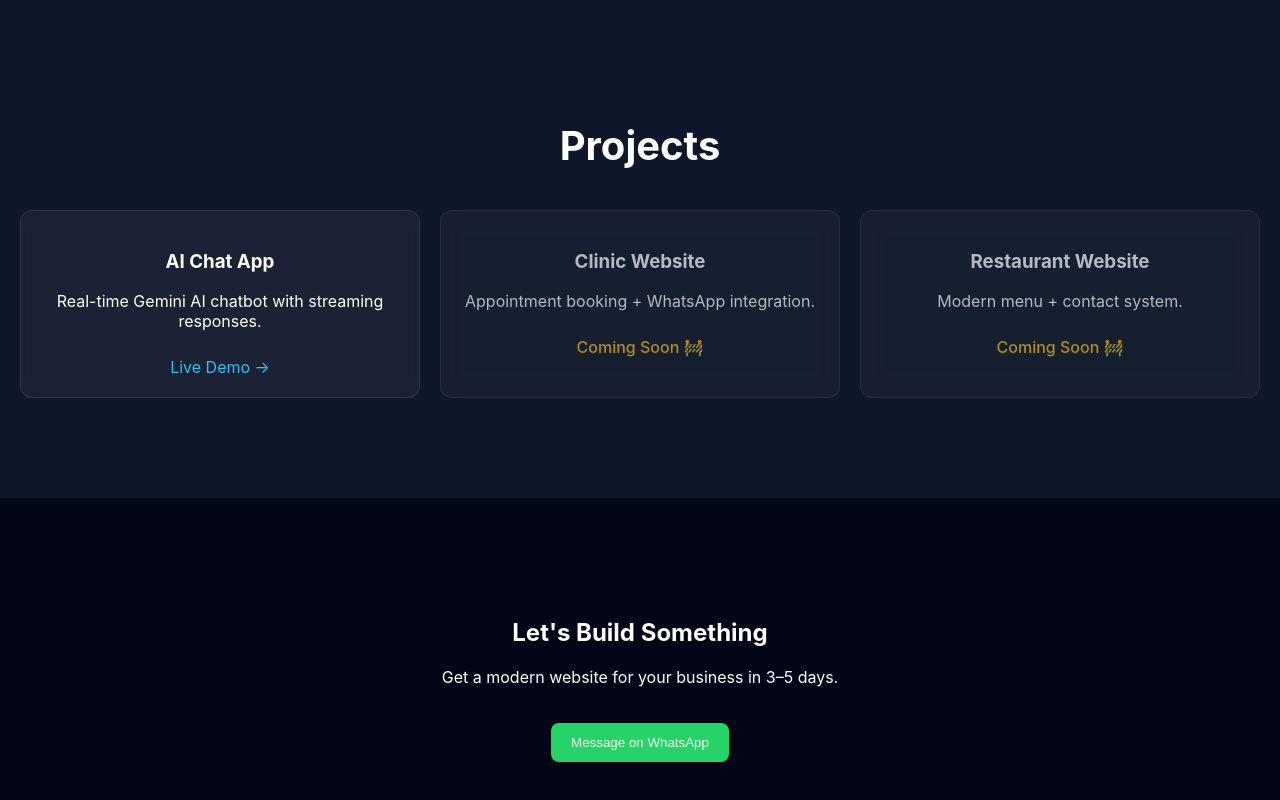
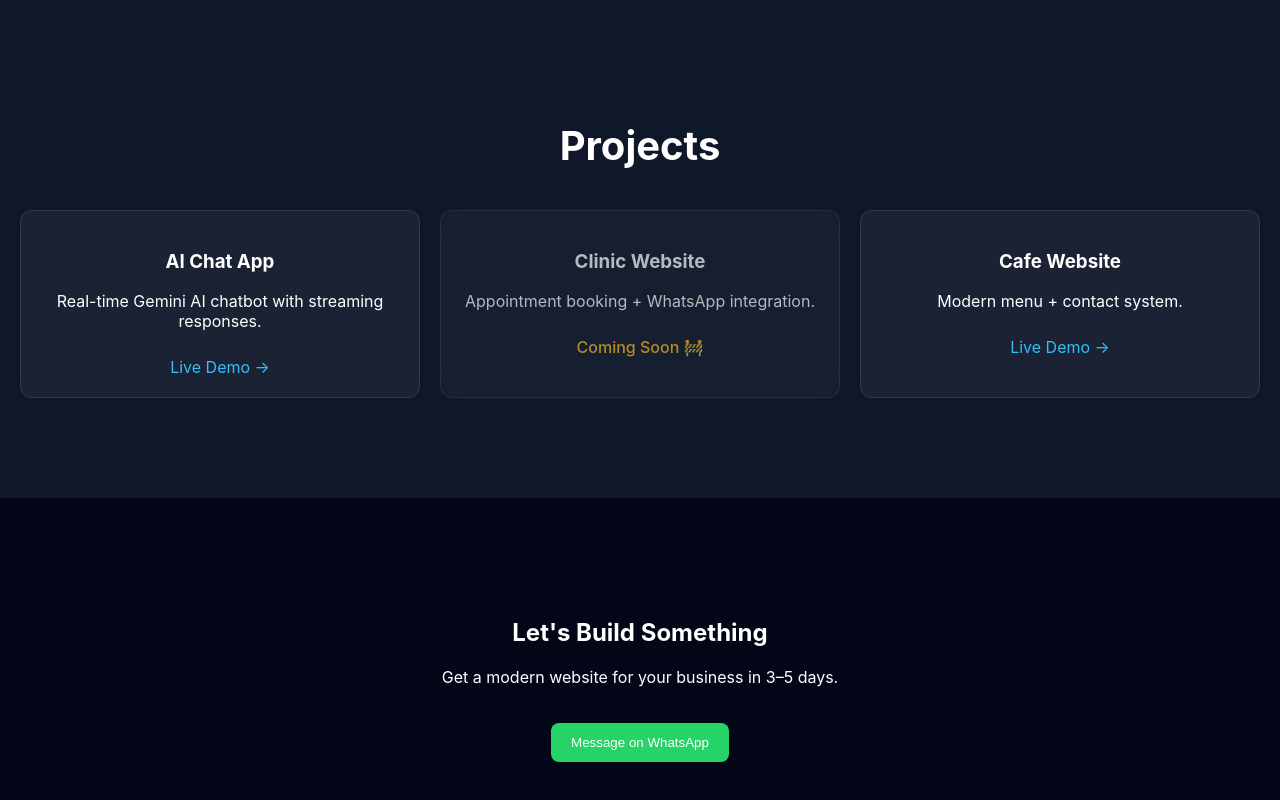
Before and after one commit to Arunvicky30/portfolio, a React (Vite) app: page / in a window 1280 px wide. Shown: the part 1304-2104 px from the top of the page. Built offline with nearby package versions, Linux system fonts and the light colour scheme.

Commit message:
Update Projects.jsx
Added Cafe Website

```diff
--- a/src/components/Projects.jsx
+++ b/src/components/Projects.jsx
@@ -10,12 +10,13 @@ const projects = [
   {
     title: "Clinic Website",
     desc: "Appointment booking + WhatsApp integration.",
-    status: "coming",
+   status: "coming",
   },
   {
-    title: "Restaurant Website",
+    title: "Cafe Website",
     desc: "Modern menu + contact system.",
-    status: "coming",
+      status: "live",
+      link: "https://mycafe-522453897600.asia-southeast1.run.app/",
   },
 ];
 
```
